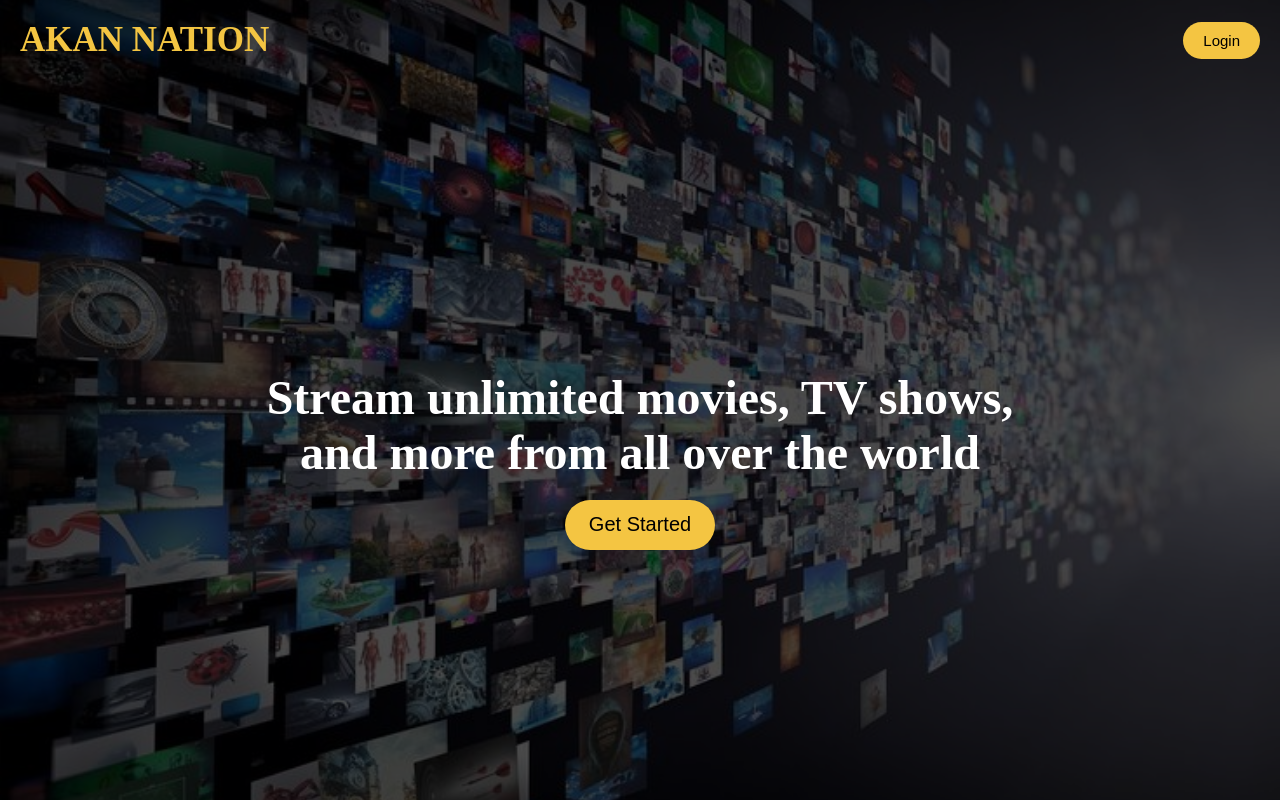
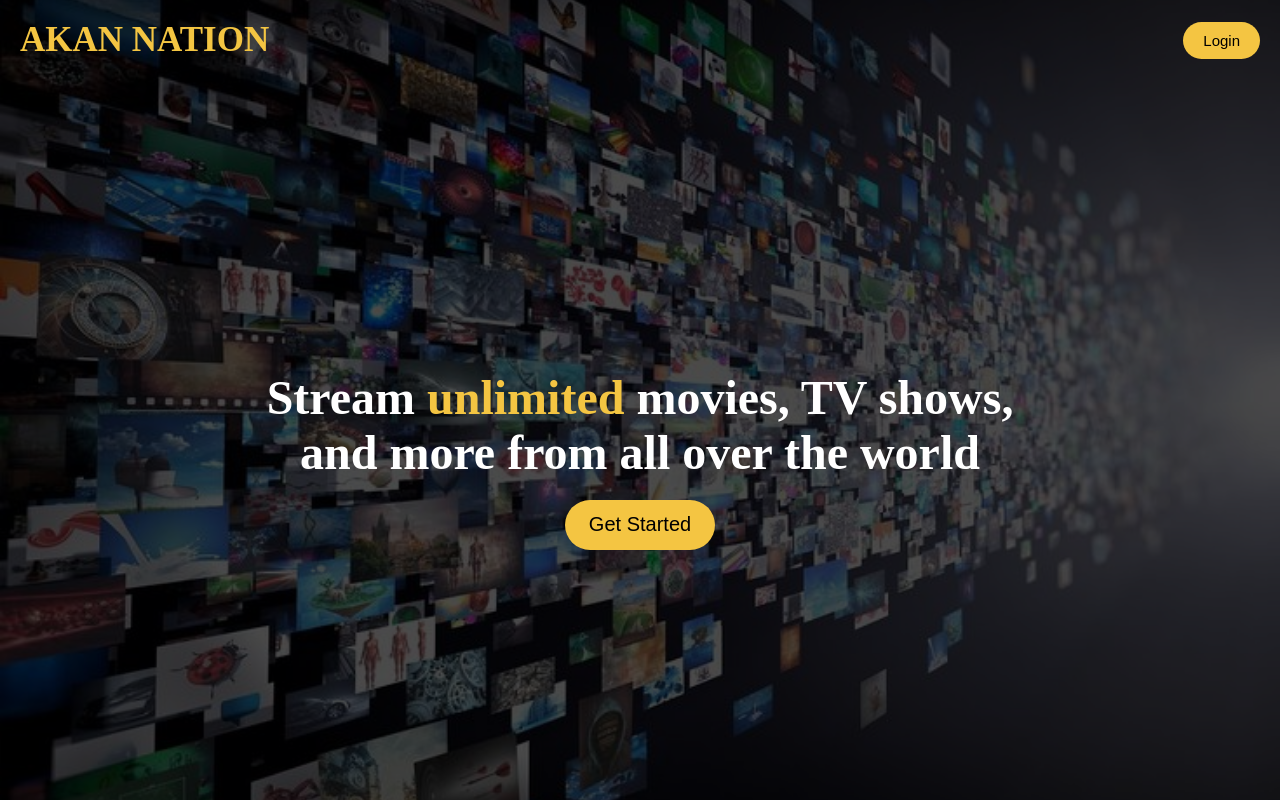
Before and after one commit to Naanaaraba/AkanNation, a PHP site: page / in a window 1280 px wide. Run offline with PHP 8.4, Linux system fonts and the light colour scheme.

Commit message:
colored unlimited

```diff
--- a/index.html
+++ b/index.html
@@ -23,7 +23,7 @@
 
             <main>
                 <div class="main-section-content">
-                    <h2>Stream unlimited movies, TV shows, and more from all over the world</h2>
+                    <h2>Stream <span>unlimited</span> movies, TV shows, and more from all over the world</h2>
 
                     <div class="signup">
                         <button>
--- a/project-css-styles.css
+++ b/project-css-styles.css
@@ -106,3 +106,7 @@ main {
     border-radius: 25px;
     width:150px;
 }
+
+span {
+    color: #f4c542;
+}
```
